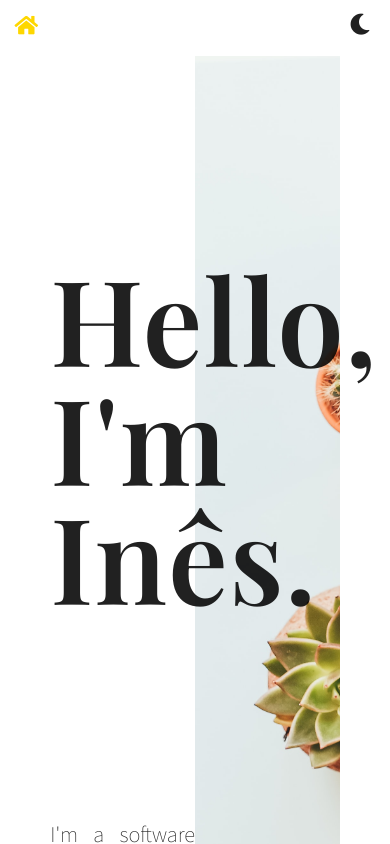
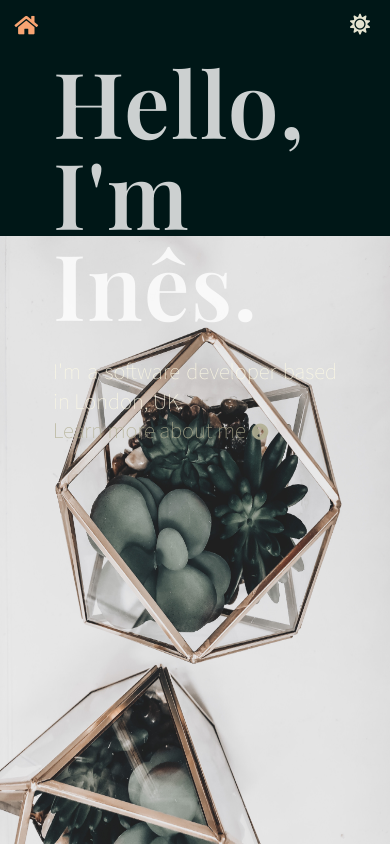
Before and after one commit to inescsim/my-website, a React (Create React App) app: page /#/ in a window 390 px wide. Shown: the top 844 px of the page. Built offline with nearby package versions, Linux system fonts and the light colour scheme.

Commit message:
change home page layout on window resize

```diff
--- a/src/App.js
+++ b/src/App.js
@@ -6,9 +6,11 @@ import AboutMe from './components/AboutMe';
 import Link from './components/Link';
 
 function App() {
-  const [darkTheme, setDarkTheme] = useState(false);
+  const [darkTheme, setDarkTheme] = useState(true);
+  const [onHomePage, setOnHomePage] = useState(true);
   const theme = darkTheme ? "dark" : "light";
   const themeIcon = darkTheme ? "sun" : "moon";
+  const useBackgroundImage = onHomePage ? "home-background" : "";
 
   const content = [
     {
@@ -21,22 +23,26 @@ function App() {
 
   const renderedRoutes = content.map((c) => {
     return (
-      <Route path={c.url} key={`${c.id}-route`}>
+      <Route path={c.url} key={`${c.id}-route`} setOnHomePage={setOnHomePage}>
           {c.content}
       </Route>
     );
   });
 
   return (
-    <div className={`${theme}-theme`}>
+    <div className={`${theme}-theme ${useBackgroundImage}`}>
       <nav className="navbar">
         <Link href="/"><i className="large home icon rotate"></i></Link>
         <i className={`large ${themeIcon} icon rotate`} onClick={() => setDarkTheme(!darkTheme)}></i>
       </nav>
       <div className="main-section">
-        {renderedRoutes}
+        <div className="main-section-content">
+          {renderedRoutes}
+        </div>
+        <div className="right-margin"></div>
+        <div className="left-margin"></div>
       </div>
-      <div className="footer"></div>
+      <footer></footer>
     </div>
   );
 }
--- a/src/App.scss
+++ b/src/App.scss
@@ -3,13 +3,10 @@
 }
 
 body {
-  display: flex;
-  flex-direction: column;
   margin: 0;
 }
 
 nav {
-  height: 5vh;
   display: flex;
   justify-content: space-between;
 
@@ -58,50 +55,75 @@ p {
   line-height: 1.3em;
 }
 
+footer, nav, .main-section, .left-margin, .right-margin {
+  padding: 1em;
+}
+
+nav, footer {
+  height: 5vh;
+}
+
 .main-section {
   display: flex;
-  flex: 1;
-  flex-direction: column;
+  min-height: calc(100vh - 10vh);
 }
 
-.welcome-section {
-  display: grid;
-  grid-template-columns: repeat(6, 1fr);
-  grid-template-rows: repeat(7, 0.5fr);
-  margin: 0 10%;
+.left-margin, .right-margin {
+  flex: 0 0 10vw;
 }
 
-.welcome-text {
-  grid-area: 2 / 1 / 3 / 4;
-  letter-spacing: 0.077778rem;
+.left-margin {
+  order: -1;
 }
 
-.welcome-image {
-  grid-area: 1 / 4 / 5 / 7;
-  background-image: url("./files/2.jpg");
-  background-size: cover;
+.main-section-content {
+  display: flex;
+  flex-direction: row;
 }
 
-.welcome-subsection {
-  grid-area: 4 / 1 / 7 / 4;
+.welcome-section-left {
+  flex: 0 0 40vw;
+  display: flex;
+  flex-direction: column;
+  justify-content: center;
 
-  p {
-    font-size: 1.6rem;
+  .welcome-text {
+    letter-spacing: 0.077778rem;
   }
 
-  a {
-    color: #C2B340;
+  .welcome-subsection {
+    margin-top: 5%;
+
+    p {
+      font-size: 1.6rem;
+    }
+
+    a {
+      color: #C2B340;
+    }
   }
 }
 
 .about-me-section {
-  margin: 0 20%;
+  display: flex;
+  flex: 1;
+  flex-direction: column;
+  margin: 0 15%;
 }
 
 .about-me-subsection {
-  display: grid;
-  grid-template-columns: repeat(2, 1fr);
-  grid-row-gap: 20px;
+  display: flex;
+  flex: 1;
+  flex-direction: row;
+  justify-content: space-between;
+}
+
+.experience-subsection {
+  display: flex;
+  flex: 1;
+  flex-direction: row;
+  justify-content: space-between;
+  margin-top: 5%;
 }
 
 .about-me-avatar {
@@ -120,12 +142,8 @@ p {
   margin: 20px;
 }
 
-.about-me-title {
-  grid-area: 1 / 1 / 2 / 2;
-}
-
 .about-me-content {
-  grid-area: 1 / 2 / 2 / 3;
+  flex: 0 0 27vw;
 
   a {
     font-family: Lato,'Helvetica Neue',Arial,Helvetica,sans-serif;
@@ -133,16 +151,8 @@ p {
   }
 }
 
-.about-me-divider {
-  grid-area: 2 / 1 / 3 / 3;
-}
-
-.experience-title {
-  grid-area: 3 / 1 / 4 / 2;
-}
-
 .experience-content {
-  grid-area: 3 / 2 / 4 / 3;
+  flex: 0 0 27vw;
 }
 
 .experience-item {
@@ -181,31 +191,148 @@ p {
   opacity: 50%;
 }
 
-.footer, .main-section, nav {
-  padding: 1em;
-}
-
-.light-theme, .dark-theme {
-  height: 100%;
+.home-background {
+  background-image: url("./files/2.jpg");
+  background-position: 100% 0;
+  background-size: 70% 100%;
+  background-repeat: no-repeat;
 }
 
 .light-theme {
   background-color: white;
+
+  .about-me-icons i {
+    color: #8D021F;
+  }
 }
 
 .dark-theme {
-  background-color: black;
+  background-color: #001717;
 
   h2, h4 {
     color: white;
-    opacity: 70%;
+  }
+
+  h4 {
+    color: #fdfae5;
+    opacity: 90%;
   }
 
   p, .sun {
+    color: #fdfae5;
+    opacity: 90%;
+  }
+
+  .welcome-subsection a {
     color: #B2AF92;
   }
 
-  .welcome-image {
-    opacity: 0.9;
+  .about-me-icons, nav {
+    i {
+      color: #F8A472;
+    }
+  }
+
+  .about-me-avatar {
+    opacity: 75%;
+  }
+
+  a {
+    color: #008080;
+  }
+
+  .download-cv-btn {
+    border: 2px solid #008080;
+  }
+
+  .experience-item i {
+    color: #fdfae5;
+    opacity: 90%;
   }
 }
+
+@media screen and (max-width:1300px) {
+  .main-section-content {
+    flex-direction: column;
+  }
+
+  .home-background {
+    background-image: url("./files/3.jpg");
+    background-position: 100% 0;
+    background-size: 65% 100%;
+  }
+
+  .welcome-section-left {
+    flex-basis: 100%;
+
+    h2 {
+      font-size: 6.5rem;
+      line-height: 6.5rem;
+    }
+  }
+
+  .about-me-section {
+    margin: 0;
+  }
+
+  .about-me-avatar {
+    img {
+      width: 90%;
+    }
+  }
+
+  .about-me-subsection {
+    flex-direction: column;
+  }
+
+  .experience-subsection {
+    flex-direction: column;
+  }
+
+  .experience-title {
+    display: flex;
+    flex: 1;
+    flex-direction: row;
+    justify-content: space-between;
+  }
+
+  .download-cv {
+    margin-top: 10px;
+  }
+
+  .experience-item-icons {
+    flex-direction: column;
+  }
+}
+
+@media screen and (max-width:1100px) {
+  .welcome-section-left {
+    justify-content: flex-start;
+  }
+
+  .home-background {
+    background-image: url("./files/2.jpg");
+    background-position: 0 100%;
+    background-size: 100% 72%;
+  }
+
+  .dark-theme {
+    h2 {
+      opacity: 80%;
+    }
+  }
+}
+
+@media screen and (max-width:600px) {
+  .home-background {
+    background-image: url("./files/3.jpg");
+    background-position: 0 100%;
+    background-size: 100% 72%;
+  }
+
+  .dark-theme {
+    h2 {
+      opacity: 80%;
+    }
+  }
+}
--- a/src/components/AboutMe.js
+++ b/src/components/AboutMe.js
@@ -15,13 +15,12 @@ const AboutMe = () => {
                 </p>
             </div>
             <div className="about-me-subsection">
-                <div className="about-me-title">
-                    <h4>About</h4>
-                </div>
+                <h4>About</h4>
                 <div className="about-me-content">
                     <p>Hi! My name is Inês (Portuguese pronunciation: <a href="https://translate.google.com/?sl=auto&tl=pt&text=In%C3%AAs&op=translate" target="_blank" rel="noopener noreferrer">iˈneʃ</a>). I'm 28 years old and live in London, UK. I moved here in early 2019 for work.</p><p>I have a bachelor in Informatics Engineering by the <a href="https://www.uc.pt/en" target="_blank" rel="noopener noreferrer">University of Coimbra</a> and have been working as a software developer for a few years now.</p><p>My pandemic hobbies include playing Minecraft and listening to podcasts (<a href="https://softskills.audio/" target="_blank" rel="noopener noreferrer">Soft Skills Engineering</a> and <a href="https://www.nosuchthingasafish.com/" target="_blank" rel="noopener noreferrer">No Such Thing As A Fish</a> being my favorites at the moment). I've also been learning French and <a href="https://reactjs.org/" target="_blank" rel="noopener noreferrer">React</a> for the past couple of months!</p>
                 </div>
-                <div className="about-me-divider ui divider"></div>
+            </div>
+            <div className="experience-subsection">
                 <div className="experience-title">
                     <h4>Experience</h4>
                     <div className="download-cv">
--- a/src/components/Home.js
+++ b/src/components/Home.js
@@ -3,8 +3,8 @@ import Link from './Link';
 
 const Home = () => {
     return (
-        <div className="welcome-section">
-            <div className="welcome-image"></div>
+        <React.Fragment>
+            <div className="welcome-section-left">
                 <h2 className="welcome-text">Hello,<br></br> I'm Inês.</h2>
                 <div className="welcome-subsection">
                     <p>
@@ -13,6 +13,8 @@ const Home = () => {
                     </p>
                 </div>
             </div>
+            <div className="welcome-section-right"></div>
+        </React.Fragment>
     );
 };
 
--- a/src/components/Route.js
+++ b/src/components/Route.js
@@ -1,11 +1,12 @@
 import { useState, useEffect } from 'react';
 
-const Route = ({ path, children }) => {
+const Route = ({ path, setOnHomePage, children }) => {
     const [currentPath, setCurrentPath] = useState(window.location.pathname);
 
     const onLocationChange = () => {
         setCurrentPath(window.location.pathname);
         window.scrollTo({top: 0, behavior: 'smooth'});
+        setOnHomePage(window.location.pathname === "/");
     };
 
     useEffect(() => {
```
Also changed, not shown: src/files/2.jpg, src/files/3.jpg (added). Lines whose indentation alone changed are shown as unchanged.
